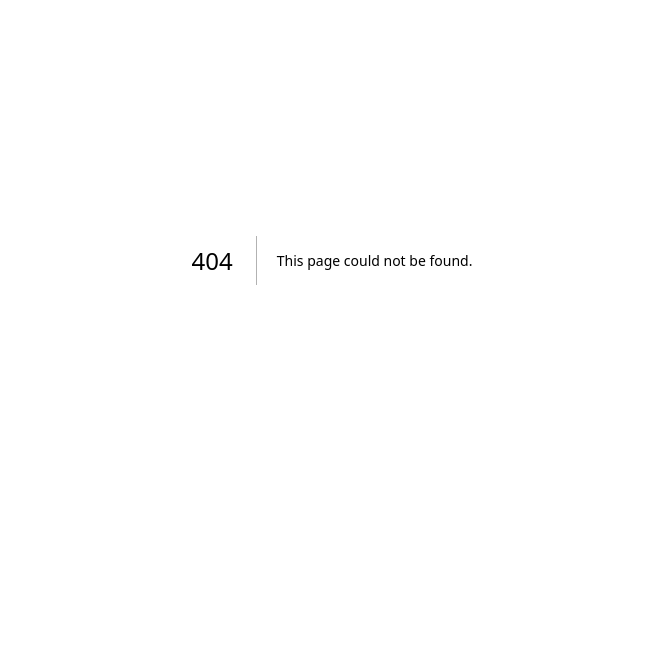
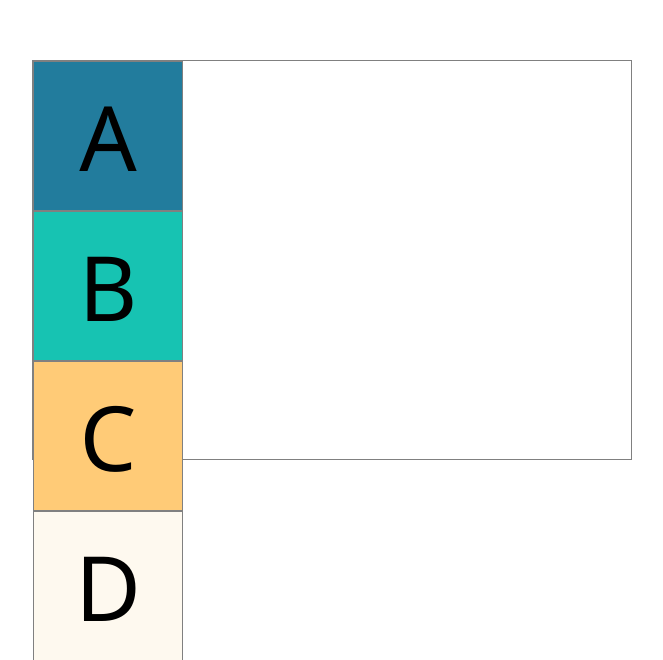
Before and after one commit to bassoGeorge/poc-radix-mui, a Next.js app: page /carousel in a window 1280 px wide. Before the commit this address had no page. Shown: the part 140-800 px from the top of the page, without its empty margins (308-971 px from the left). Built offline with nearby package versions, Linux system fonts and the light colour scheme.

Commit message:
Experimenting with spring

```diff
--- a/package.json
+++ b/package.json
@@ -16,7 +16,9 @@
     "@fortawesome/react-fontawesome": "^0.2.0",
     "@mui/system": "^5.15.6",
     "@radix-ui/react-checkbox": "^1.0.4",
+    "@react-spring/web": "^9.7.3",
     "next": "14.1.0",
+    "ramda": "^0.30.0",
     "react": "^18",
     "react-dom": "^18"
   },
--- /dev/null
+++ b/src/pages/carousel.tsx
@@ -0,0 +1,71 @@
+import { Box } from "@mui/system";
+import React from "react";
+
+export default function CarouselPage() {
+  const dataList = [Cv.A, Cv.B, Cv.C, Cv.D, Cv.E, Cv.F, Cv.G];
+  return (
+    <Wrapper>
+      {dataList.map(d => <Card {...d} key={d.key} />)}
+    </Wrapper>
+  );
+}
+
+const Cv: Record<string, CardProps> = {
+  A: { value: 'A', key: 'A', background: '#227c9d' },
+  B: { value: 'B', key: 'B', background: '#17c3b2' },
+  C: { value: 'C', key: 'C', background: '#ffcb77' },
+  D: { value: 'D', key: 'D', background: '#fef9ef' },
+  E: { value: 'E', key: 'E', background: '#fe6d73' },
+  F: { value: 'F', key: 'F', background: '#227c9d' },
+  G: { value: 'G', key: 'G', background: '#17c3b2' },
+}
+
+type CardProps = {
+  value: string;
+  key: string;
+  background: string;
+};
+
+function Card(config: CardProps) {
+  return (
+    <Box
+      key={config.key}
+      sx={{
+        height: 150,
+        width: 150,
+        backgroundColor: config.background,
+        display: "grid",
+        placeItems: "center",
+        fontSize: 90,
+        border: "1px solid grey",
+      }}
+    >
+      {config.value}
+    </Box>
+  );
+}
+
+function Wrapper({ children }: React.PropsWithChildren) {
+  return (
+    <Box
+      sx={{
+        width: "100vw",
+        display: "flex",
+        justifyContent: "center",
+        alignItems: "center",
+        height: "100vh",
+      }}
+    >
+      <Box
+        sx={{
+          width: 600,
+          border: "1px solid grey",
+          height: 400,
+          position: "relative",
+        }}
+      >
+        {children}
+      </Box>
+    </Box>
+  );
+}
--- a/src/styles/globals.css
+++ b/src/styles/globals.css
@@ -40,7 +40,7 @@
   --card-border-rgb: 131, 134, 135;
 }
 
-@media (prefers-color-scheme: dark) {
+/* @media (prefers-color-scheme: dark) {
   :root {
     --foreground-rgb: 255, 255, 255;
     --background-start-rgb: 0, 0, 0;
@@ -71,7 +71,7 @@
     --card-rgb: 100, 100, 100;
     --card-border-rgb: 200, 200, 200;
   }
-}
+} */
 
 * {
   box-sizing: border-box;
@@ -87,12 +87,8 @@ body {
 
 body {
   color: rgb(var(--foreground-rgb));
-  background: linear-gradient(
-      to bottom,
-      transparent,
-      rgb(var(--background-end-rgb))
-    )
-    rgb(var(--background-start-rgb));
+  background: #fff;
+  font-family: 'Segoe UI', Tahoma, Geneva, Verdana, sans-serif;
   height: 100vh;
 }
 
```
Also changed, not shown: src/experiment/sample.ts (added, +22 -0 lines), src/experiment/something-test.tsx (added, +68 -0 lines), src/pages/index.tsx (+9 -0 lines), tsconfig.json (line endings or trailing spaces), 1 other file (tests, documents, lock files or other folders).
